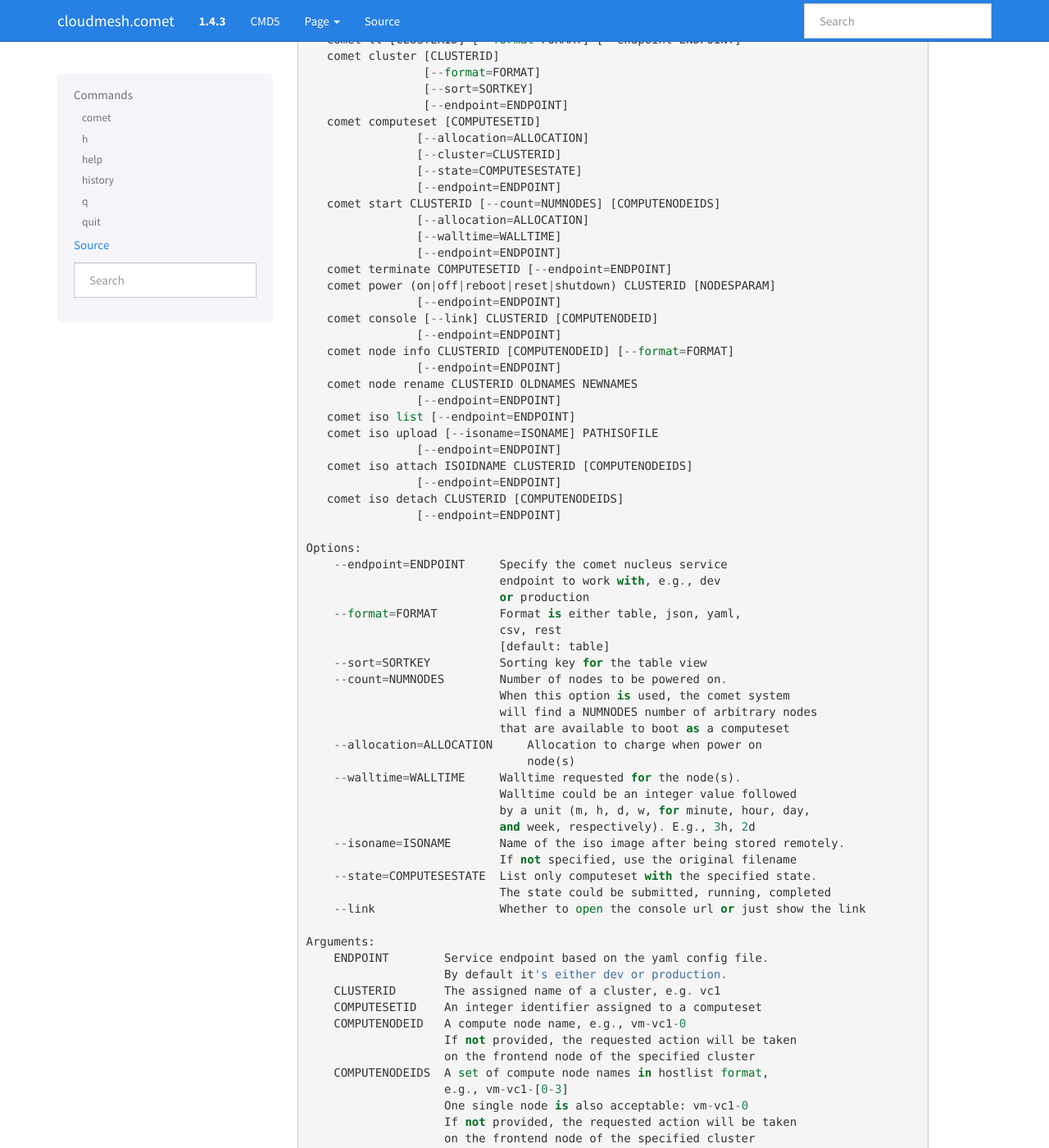
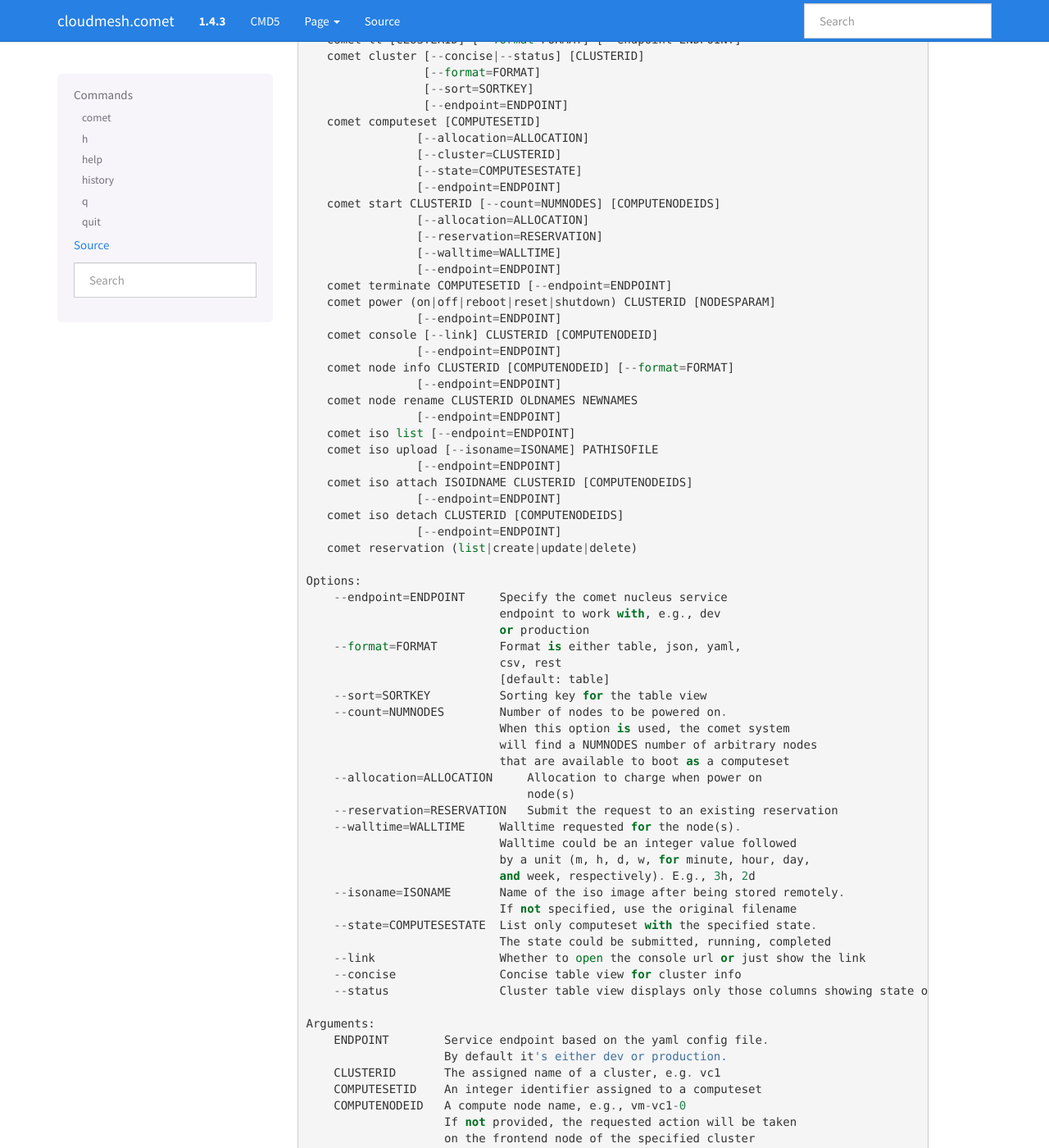
Before and after one commit to cloudmesh-deprecated/deprecated-cloudmesh-comet, a Sphinx documentation site: the page built from docs/source/man.rst, in a window 1280 px wide and 1400 px high, scrolled down 260 px. Shown: the whole window at 82% size. Built offline with Sphinx 7.4.7, drawn with Linux system fonts in a browser that asks for light colours.

Commit message:
updating man to the latest

```diff
--- a/docs/source/man.rst
+++ b/docs/source/man.rst
@@ -11,7 +11,7 @@ Command - comet::
        comet init
        comet active [ENDPOINT]
        comet ll [CLUSTERID] [--format=FORMAT] [--endpoint=ENDPOINT]
-       comet cluster [CLUSTERID]
+       comet cluster [--concise|--status] [CLUSTERID]
                      [--format=FORMAT]
                      [--sort=SORTKEY]
                      [--endpoint=ENDPOINT]
@@ -22,6 +22,7 @@ Command - comet::
                     [--endpoint=ENDPOINT]
        comet start CLUSTERID [--count=NUMNODES] [COMPUTENODEIDS]
                     [--allocation=ALLOCATION]
+                    [--reservation=RESERVATION]
                     [--walltime=WALLTIME]
                     [--endpoint=ENDPOINT]
        comet terminate COMPUTESETID [--endpoint=ENDPOINT]
@@ -40,6 +41,7 @@ Command - comet::
                     [--endpoint=ENDPOINT]
        comet iso detach CLUSTERID [COMPUTENODEIDS]
                     [--endpoint=ENDPOINT]
+       comet reservation (list|create|update|delete)
 
     Options:
         --endpoint=ENDPOINT     Specify the comet nucleus service
@@ -55,6 +57,7 @@ Command - comet::
                                 that are available to boot as a computeset
         --allocation=ALLOCATION     Allocation to charge when power on
                                     node(s)
+        --reservation=RESERVATION   Submit the request to an existing reservation
         --walltime=WALLTIME     Walltime requested for the node(s).
                                 Walltime could be an integer value followed
                                 by a unit (m, h, d, w, for minute, hour, day,
@@ -64,6 +67,8 @@ Command - comet::
         --state=COMPUTESESTATE  List only computeset with the specified state.
                                 The state could be submitted, running, completed
         --link                  Whether to open the console url or just show the link
+        --concise               Concise table view for cluster info
+        --status                Cluster table view displays only those columns showing state of nodes
 
     Arguments:
         ENDPOINT        Service endpoint based on the yaml config file.
```
